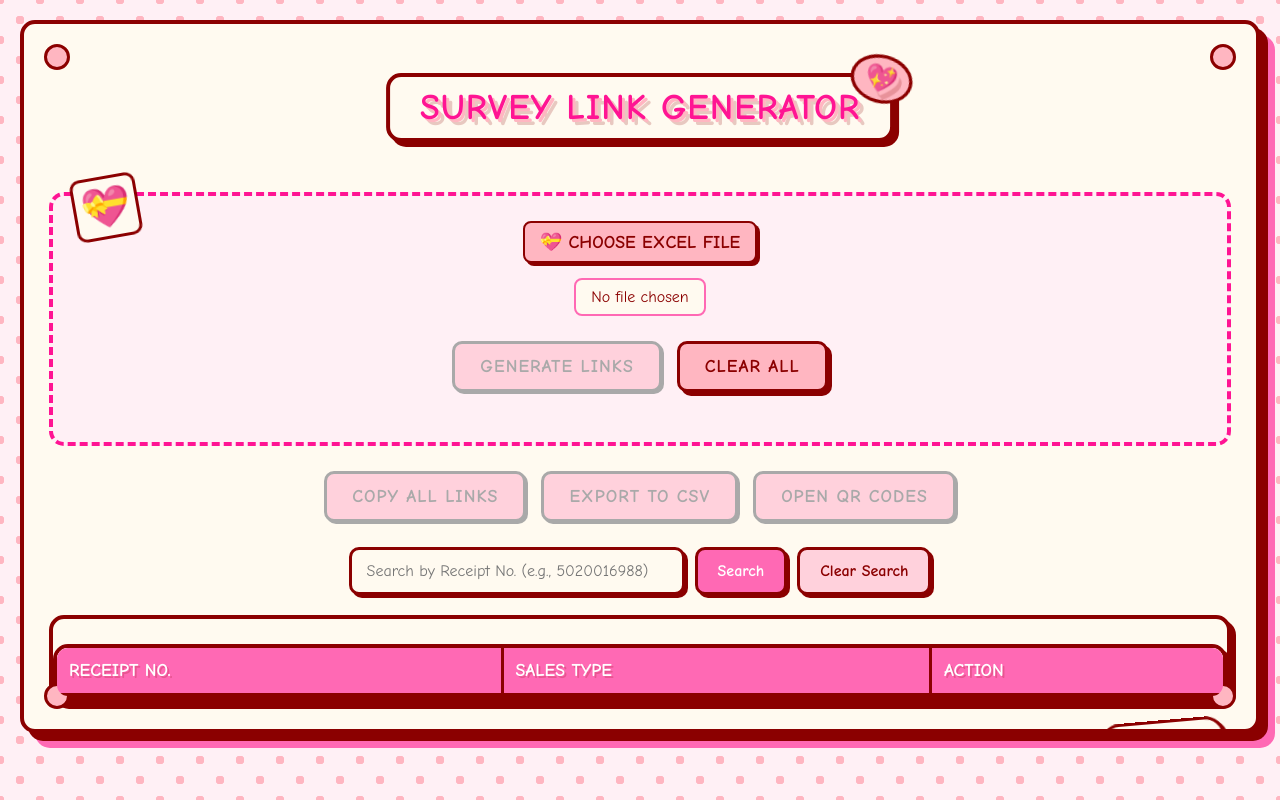
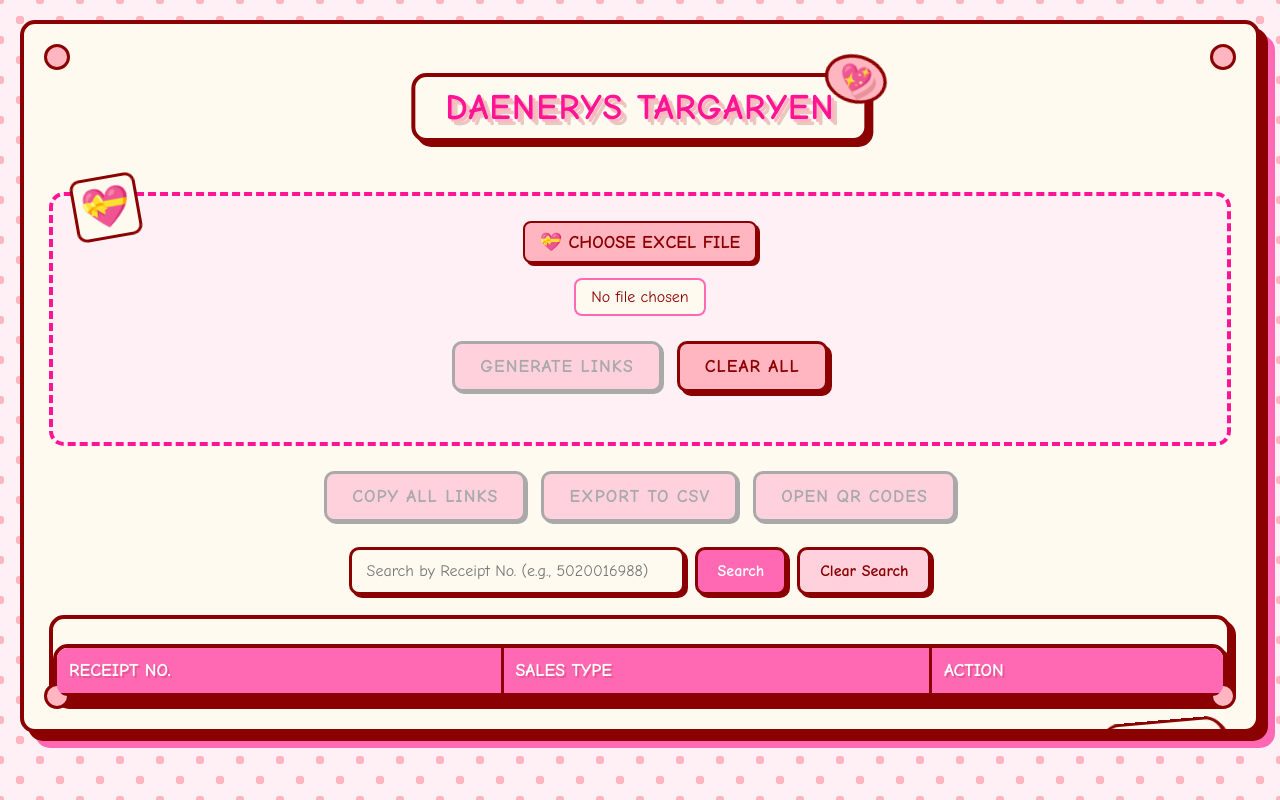
Before and after one commit to DaenerysTargaryen-dracarys/Koramangala-, a plain HTML site: page index.html in a window 1280 px wide. Drawn offline with nearby package versions, Linux system fonts and the light colour scheme; no server answers; a script that the page names is missing.

Commit message:
Update index.html

```diff
--- a/index.html
+++ b/index.html
@@ -840,7 +840,7 @@ fetch("version.json?rand=" + Date.now())
     <div class="heart-dots dot-3"></div>
     <div class="heart-dots dot-4"></div>
 
-    <h1>Survey Link Generator</h1>
+    <h1>Daenerys Targaryen</h1>
 
     <div class="file-section">
         <div class="file-input-container">
```
